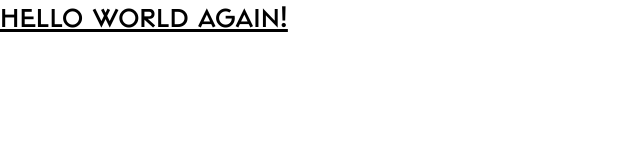
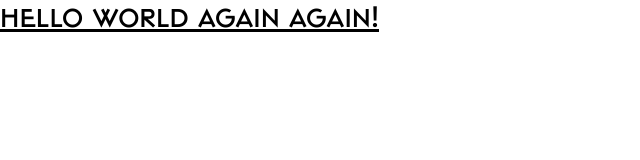
Before and after one commit to anjalilabde/danin-tech, a website: page public/index.html in a window 1280 px wide. Shown: the whole page, without its empty margins (0-640 px from the left). Drawn offline with Linux system fonts and the light colour scheme.

Commit message:
againagain

```diff
--- a/public/index.html
+++ b/public/index.html
@@ -13,7 +13,7 @@
 
 <body>
   <h1 class="text-3xl font-bold1 underline">
-    Hello world again!
+    Hello world again again!
   </h1>
 </body>
 
```
